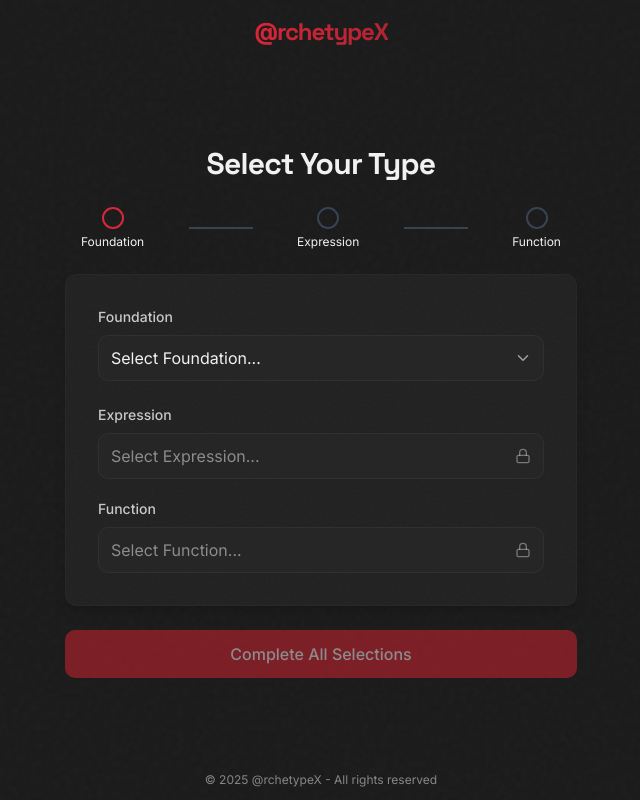
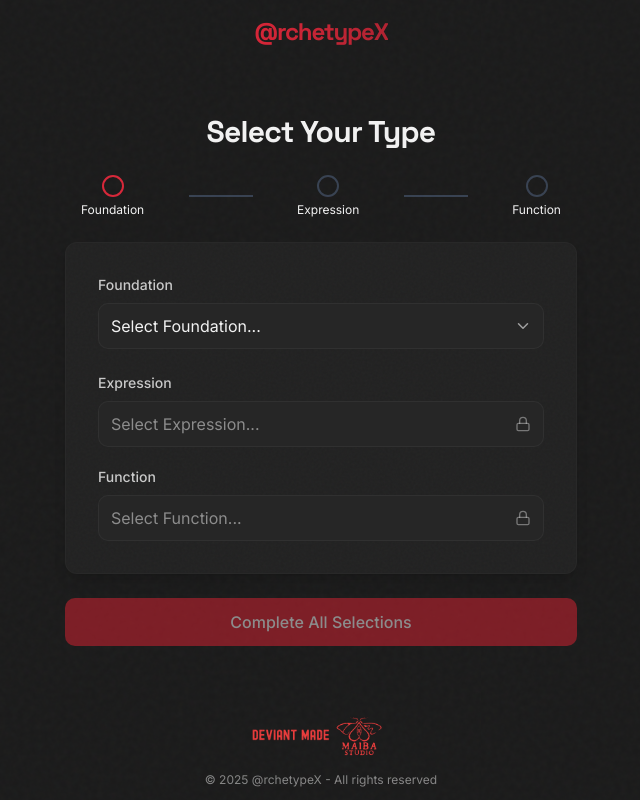
Before and after one commit to MAIBA-Studio/the-archetype-test, a React (Vite) app: page /selection in a window 1280 px wide. Shown: the whole page, without its empty margins (319-959 px from the left). Built offline with nearby package versions, Linux system fonts and the light colour scheme.

Commit message:
Add Maiba Studio logo to footer
Adds Maiba Studio's logo to the footer and links it to https://maiba.studio.

```diff
--- a/src/pages/Index.tsx
+++ b/src/pages/Index.tsx
@@ -1,6 +1,8 @@
+
 import React from 'react';
 import { useNavigate } from 'react-router-dom';
 import Header from '@/components/Header';
+
 const Index = () => {
   const navigate = useNavigate();
   return <div className="min-h-screen flex flex-col bg-charcoal text-foreground relative">
@@ -30,8 +32,15 @@ const Index = () => {
         </div>
       </main>
 
-      <footer className="py-3 px-4 text-center text-xs text-foreground/50">
-        <p>© {new Date().getFullYear()} @rchetypeX - All rights reserved</p>
+      <footer className="py-3 px-4 text-center flex flex-col items-center justify-center">
+        <a href="https://maiba.studio" target="_blank" rel="noopener noreferrer" className="block mb-2 hover:opacity-80 transition-opacity">
+          <img
+            src="/lovable-uploads/6b4df03c-dbc9-4186-98fd-d5d03a5575ee.png"
+            alt="Maiba Studio"
+            className="h-12 md:h-14"
+          />
+        </a>
+        <p className="text-xs text-foreground/50">© {new Date().getFullYear()} @rchetypeX - All rights reserved</p>
       </footer>
     </div>;
 };
--- a/src/pages/Result.tsx
+++ b/src/pages/Result.tsx
@@ -30,8 +30,15 @@ const Result = () => {
         <IdentityResult identity={generatedIdentity} />
       </main>
 
-      <footer className="py-3 px-4 text-center text-xs text-foreground/50">
-        <p>© {new Date().getFullYear()} @rchetypeX - All rights reserved</p>
+      <footer className="py-3 px-4 text-center flex flex-col items-center justify-center">
+        <a href="https://maiba.studio" target="_blank" rel="noopener noreferrer" className="block mb-2 hover:opacity-80 transition-opacity">
+          <img
+            src="/lovable-uploads/6b4df03c-dbc9-4186-98fd-d5d03a5575ee.png"
+            alt="Maiba Studio"
+            className="h-12 md:h-14"
+          />
+        </a>
+        <p className="text-xs text-foreground/50">© {new Date().getFullYear()} @rchetypeX - All rights reserved</p>
       </footer>
     </div>
   );
--- a/src/pages/Selection.tsx
+++ b/src/pages/Selection.tsx
@@ -80,8 +80,15 @@ const Selection = () => {
         </div>
       </main>
 
-      <footer className="py-3 px-4 text-center text-xs text-foreground/50">
-        <p>© {new Date().getFullYear()} @rchetypeX - All rights reserved</p>
+      <footer className="py-3 px-4 text-center flex flex-col items-center justify-center">
+        <a href="https://maiba.studio" target="_blank" rel="noopener noreferrer" className="block mb-2 hover:opacity-80 transition-opacity">
+          <img
+            src="/lovable-uploads/6b4df03c-dbc9-4186-98fd-d5d03a5575ee.png"
+            alt="Maiba Studio"
+            className="h-12 md:h-14"
+          />
+        </a>
+        <p className="text-xs text-foreground/50">© {new Date().getFullYear()} @rchetypeX - All rights reserved</p>
       </footer>
     </div>;
 };
```
Also changed, not shown: public/lovable-uploads/6b4df03c-dbc9-4186-98fd-d5d03a5575ee.png (added).
